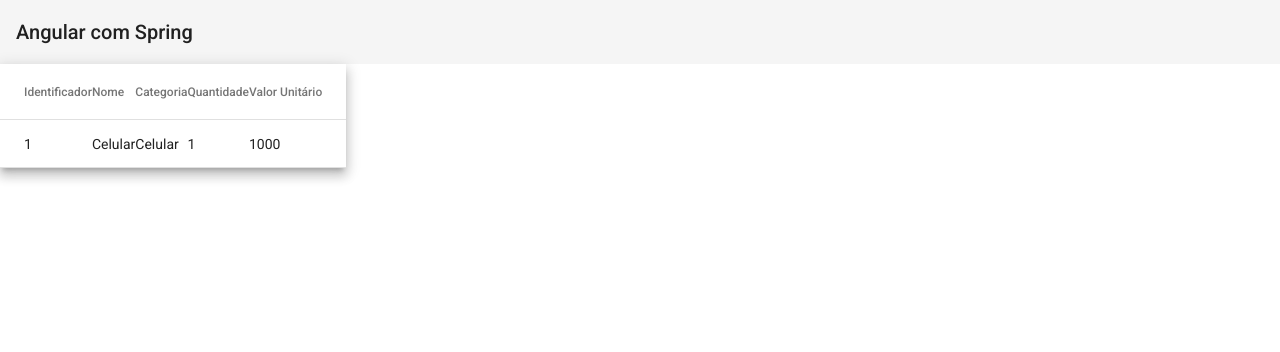
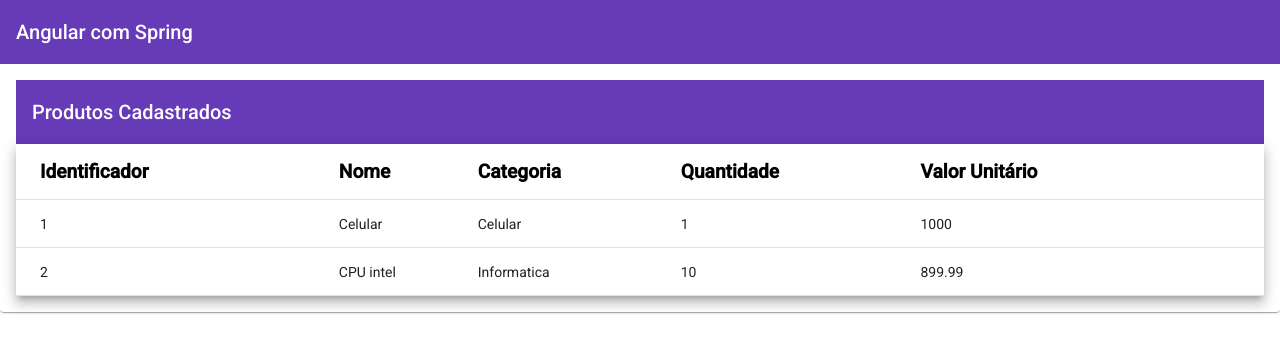
Before and after one commit to MurukLuan/angularESpring209064, an Angular app: page /produtos in a window 1280 px wide. Shown: the top 352 px of the page. Built offline with nearby package versions, Linux system fonts and the light colour scheme.

Commit message:
alterações feitas sexta-feira

```diff
--- a/src/app/app.component.html
+++ b/src/app/app.component.html
@@ -1,4 +1,4 @@
-<mat-toolbar color="secondary">
+<mat-toolbar color="primary">
   <span>Angular com Spring</span>
 </mat-toolbar>
 
--- a/src/app/produtos/produtos/produtos.component.html
+++ b/src/app/produtos/produtos/produtos.component.html
@@ -1,38 +1,43 @@
+<mat-card>
+  <mat-toolbar color="primary">
+    <span>Produtos Cadastrados</span>
+  </mat-toolbar>
+
   <table mat-table [dataSource]="produtos" class="mat-elevation-z8">
-
     <!--- Note that these columns can be defined in any order.
         The actual rendered columns are set as a property on the row definition" -->
 
     <!-- Position Column -->
     <ng-container matColumnDef="id">
-    <th mat-header-cell *matHeaderCellDef> Identificador </th>
-    <td mat-cell *matCellDef="let produto"> {{produto.id}} </td>
+      <th mat-header-cell *matHeaderCellDef>Identificador</th>
+      <td mat-cell *matCellDef="let produto">{{ produto.id }}</td>
     </ng-container>
 
     <!-- Name Column -->
     <ng-container matColumnDef="nome">
-    <th mat-header-cell *matHeaderCellDef> Nome </th>
-    <td mat-cell *matCellDef="let produto"> {{produto.nome}} </td>
+      <th mat-header-cell *matHeaderCellDef>Nome</th>
+      <td mat-cell *matCellDef="let produto">{{ produto.nome }}</td>
     </ng-container>
 
     <!-- Weight Column -->
     <ng-container matColumnDef="categoria">
-    <th mat-header-cell *matHeaderCellDef> Categoria </th>
-    <td mat-cell *matCellDef="let produto"> {{produto.categoria}} </td>
+      <th mat-header-cell *matHeaderCellDef>Categoria</th>
+      <td mat-cell *matCellDef="let produto">{{ produto.categoria }}</td>
     </ng-container>
 
     <!-- Symbol Column -->
     <ng-container matColumnDef="quantidade">
-    <th mat-header-cell *matHeaderCellDef> Quantidade </th>
-    <td mat-cell *matCellDef="let produto"> {{produto.quantidade}} </td>
+      <th mat-header-cell *matHeaderCellDef>Quantidade</th>
+      <td mat-cell *matCellDef="let produto">{{ produto.quantidade }}</td>
     </ng-container>
 
     <!-- Symbol Column -->
     <ng-container matColumnDef="preco_unitario">
-    <th mat-header-cell *matHeaderCellDef> Valor Unitário </th>
-    <td mat-cell *matCellDef="let produto"> {{produto.preco_unitario}} </td>
+      <th mat-header-cell *matHeaderCellDef>Valor Unitário</th>
+      <td mat-cell *matCellDef="let produto">{{ produto.preco_unitario }}</td>
     </ng-container>
 
     <tr mat-header-row *matHeaderRowDef="displayedColumns"></tr>
-  <tr mat-row *matRowDef="let row; columns: displayedColumns;"></tr>
+    <tr mat-row *matRowDef="let row; columns: displayedColumns"></tr>
   </table>
+</mat-card>
--- a/src/app/produtos/produtos/produtos.component.scss
+++ b/src/app/produtos/produtos/produtos.component.scss
@@ -0,0 +1,9 @@
+table{
+  width: 100%;
+}
+
+.mat-header-cell{
+  font-weight: bold;
+  font-size: 1.2rem;
+  color: #000;
+}
--- a/src/app/produtos/produtos/produtos.component.ts
+++ b/src/app/produtos/produtos/produtos.component.ts
@@ -1,3 +1,4 @@
+import { ProdutosService } from './../services/produtos.service';
 import { Component, OnInit } from '@angular/core';
 import { Produto } from '../model/produto';
 
@@ -11,14 +12,10 @@ export class ProdutosComponent implements OnInit {
   produtos: Produto[];
   displayedColumns = ['id', 'nome', 'categoria',
   'quantidade', 'preco_unitario'];
+  produtosService : ProdutosService;
   constructor() {
-    this.produtos = [{
-      id: 1,
-      nome: 'Celular',
-      categoria: 'Celular',
-      quantidade: 1,
-      preco_unitario: 1000
-    }];
+    this.produtosService = new ProdutosService();
+    this.produtos = this.produtosService.list();
   }
 
   ngOnInit(): void {
--- /dev/null
+++ b/src/app/produtos/services/produtos.service.ts
@@ -0,0 +1,30 @@
+import { Injectable } from '@angular/core';
+import { Produto } from '../model/produto';
+
+@Injectable({
+  providedIn: 'root'
+})
+export class ProdutosService {
+
+  constructor() { }
+
+  list() : Produto[]{
+    return[
+      {
+        id: 1,
+        nome: 'Celular',
+        categoria: 'Celular',
+        quantidade: 1,
+        preco_unitario: 1000
+      },
+      {
+        id: 2,
+        nome: 'CPU intel',
+        categoria: 'Informatica',
+        quantidade: 10,
+        preco_unitario: 899.99
+      }
+    ]
+  }
+
+}
```
Also changed, not shown: src/app/produtos/produtos.module.ts (+6 -1 lines), 1 other file (tests, documents, lock files or other folders). Lines whose indentation alone changed are shown as unchanged.
